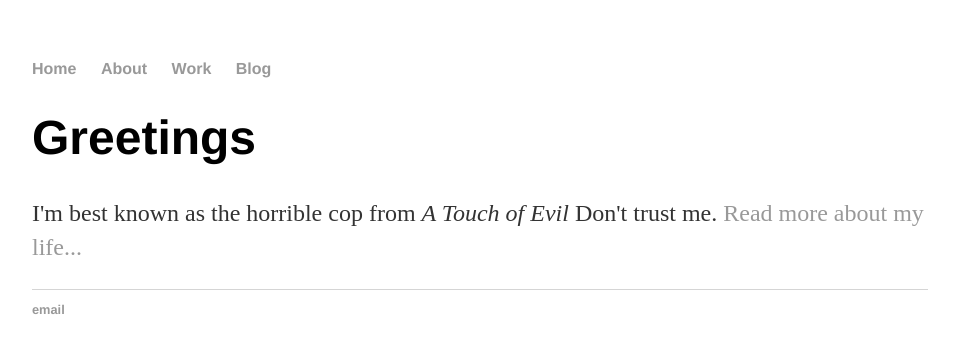
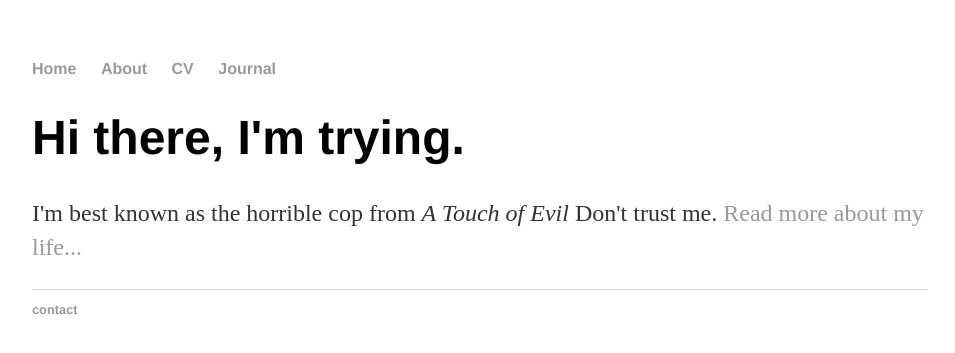
Before and after one commit to zoeakind/zoeakind.github.io, a Jekyll site: the page built from index.html, in a window 1280 px wide. Shown: the top 353 px of the page, without its empty margins (160-1115 px from the left). Built offline with Jekyll 4.4.1, drawn with Linux system fonts in a browser that asks for light colours.

Commit message:
Update index.html

```diff
--- a/index.html
+++ b/index.html
@@ -1,30 +1,8 @@
-<!DOCTYPE html>
-<html>
-	<head>
-		<title>Zoe A. Kind Journal</title>
-				<!-- link to main stylesheet -->
-		<link rel="stylesheet" type="text/css" href="/css/main.css">
-	</head>
-	<body>
-		<nav>
-    		<ul>
-        		<li><a href="/">Home</a></li>
-	        	<li><a href="/about">About</a></li>
-        		<li><a href="/cv">Work</a></li>
-        		<li><a href="/blog">Blog</a></li>
-    		</ul>
-		</nav>
-		<div class="container">
-    		<div class="blurb">
-        		<h1>Greetings</h1>
-				<p>I'm best known as the horrible cop from <em>A Touch of Evil</em> Don't trust me. <a href="/about">Read more about my life...</a></p>
-    		</div><!-- /.blurb -->
-		</div><!-- /.container -->
-		<footer>
-    		<ul>
-        		<li><a href="mailto:zoeakind@gmail.com">email</a></li>
-        		<li></li>
-			</ul>
-		</footer>
-	</body>
-</html>
+---
+layout: default
+title: Zoe A. Kind Journal
+---
+<div class="blurb">
+	<h1>Hi there, I'm trying.</h1>
+	<p>I'm best known as the horrible cop from <em>A Touch of Evil</em> Don't trust me. <a href="/about">Read more about my life...</a></p>
+</div><!-- /.blurb -->
```
